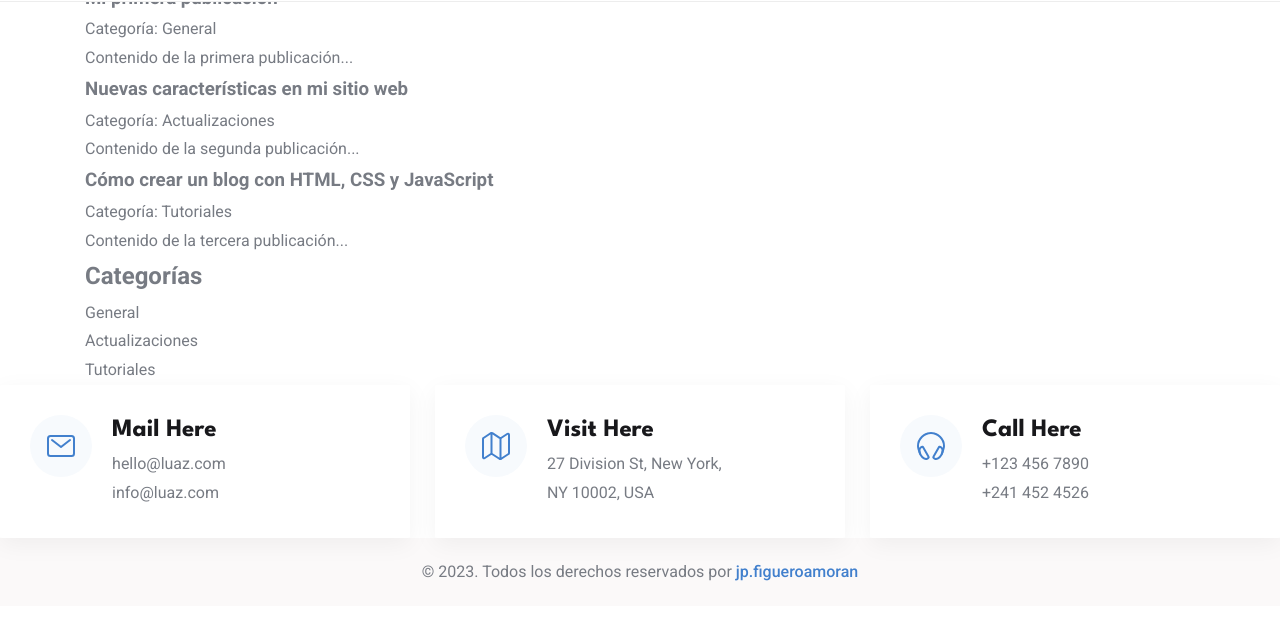
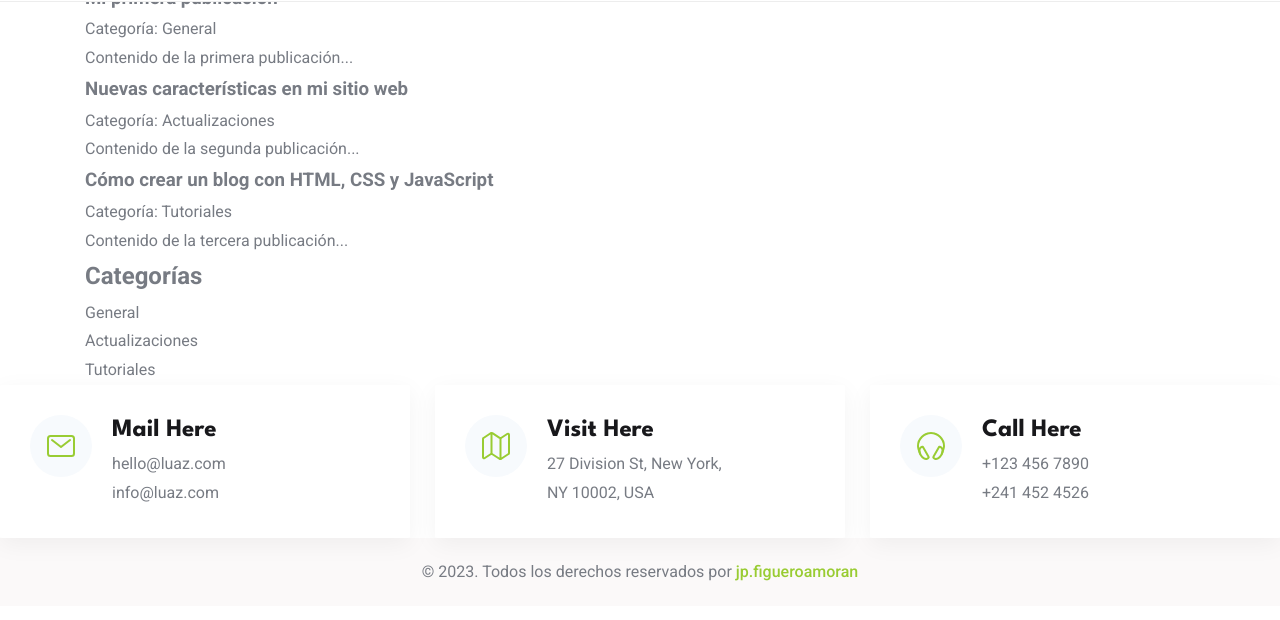
Before and after one commit to jpfigueroamoran/JYJ-DS, a plain HTML site: page assets/html/blog.html in a window 1280 px wide. Shown: the part 76-696 px from the top of the page. Drawn offline with nearby package versions, Linux system fonts and the light colour scheme.

Commit message:
fix Colors

```diff
--- a/assets/css/style.css
+++ b/assets/css/style.css
@@ -23,7 +23,7 @@
   --safety-orange: hsl(210, 100%, 20%);
   --lavender-gray: hsl(0, 0%, 20%);
   --persian-rose: hsl(30, 100%, 50%);
-  --red-crayola: hsl(213, 58%, 53%);
+  --red-crayola: hsl(80, 60%, 50%);
   --eerie-black: hsl(240, 6%, 10%);
   --light-gray: hsl(0, 0%, 80%);
   --cultured-2: hsl(210, 60%, 98%);
```
